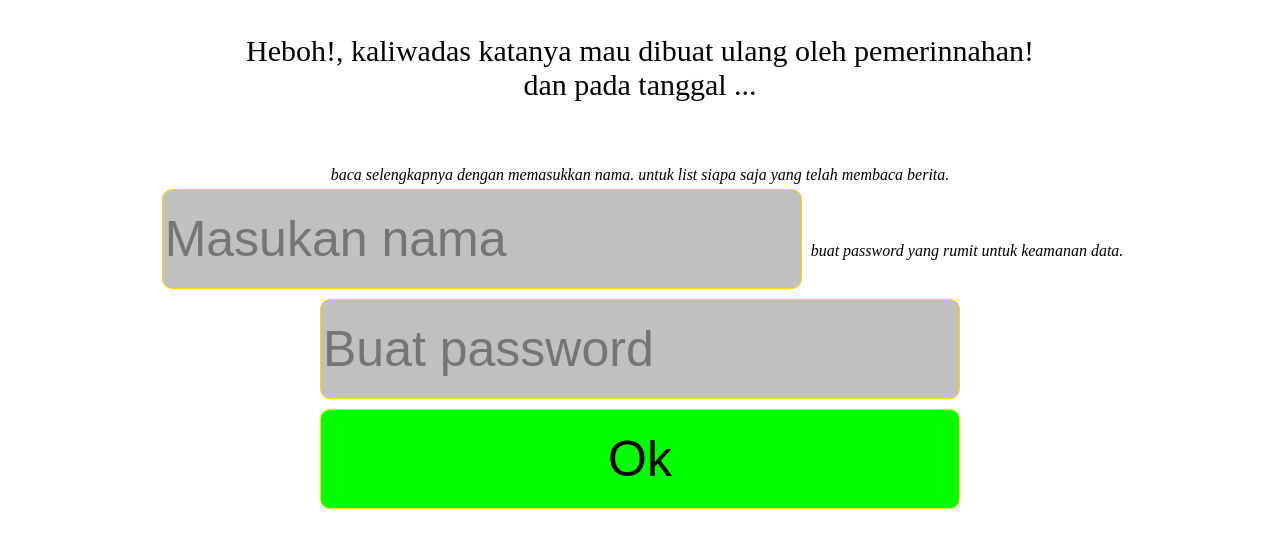
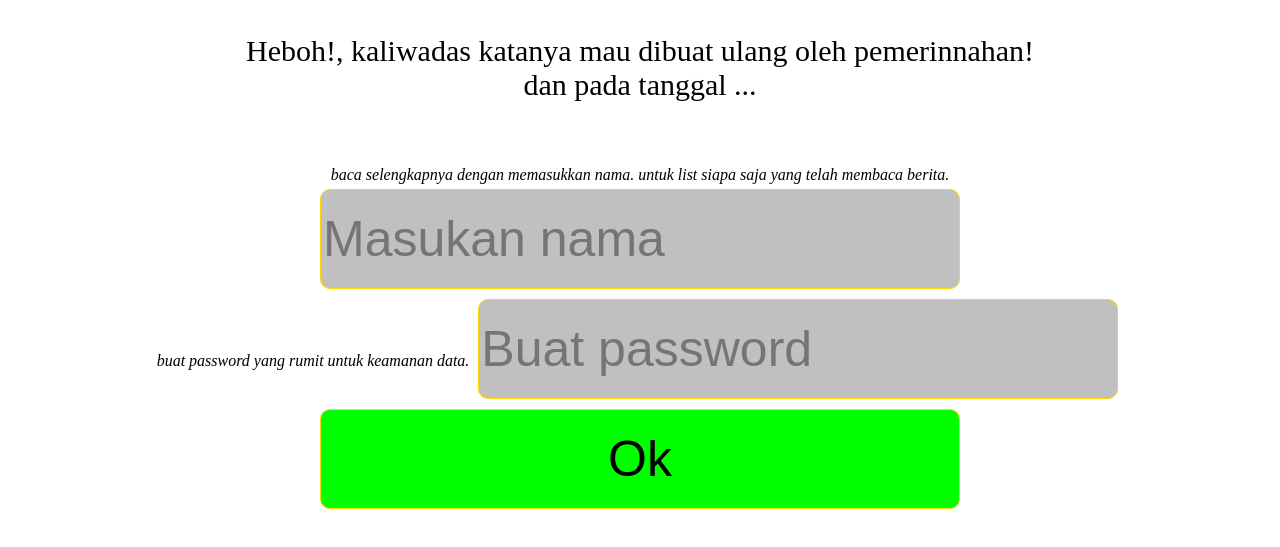
Before and after one commit to kukuhlmfsl/exp, a plain HTML site: page index.html in a window 1280 px wide. Shown: the part 111-658 px from the top of the page. Drawn offline with Linux system fonts and the light colour scheme; no server answers.

Commit message:
Update index.html

```diff
--- a/index.html
+++ b/index.html
@@ -35,7 +35,7 @@ dan pada tanggal ...
 </p>
 <i>baca selengkapnya dengan memasukkan nama. untuk list siapa saja yang telah membaca berita.<i>
 <br>
-<input id="nm" placeholder="Masukan nama">
+<input id="nm" placeholder="Masukan nama"><br>
 <i>buat password yang rumit untuk keamanan data.<i>
 <input id="ps" placeholder="Buat password">
 <button onclick="get()">Ok</button>
```
